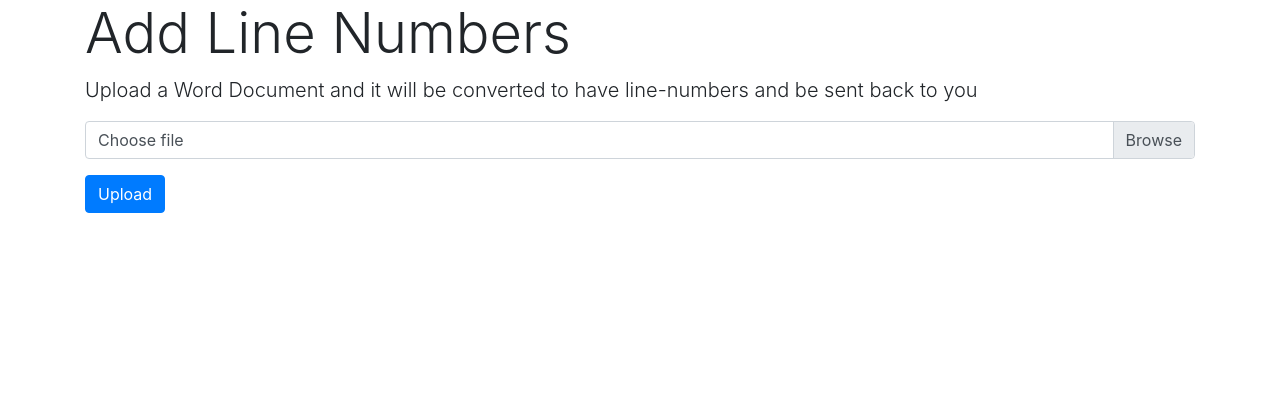
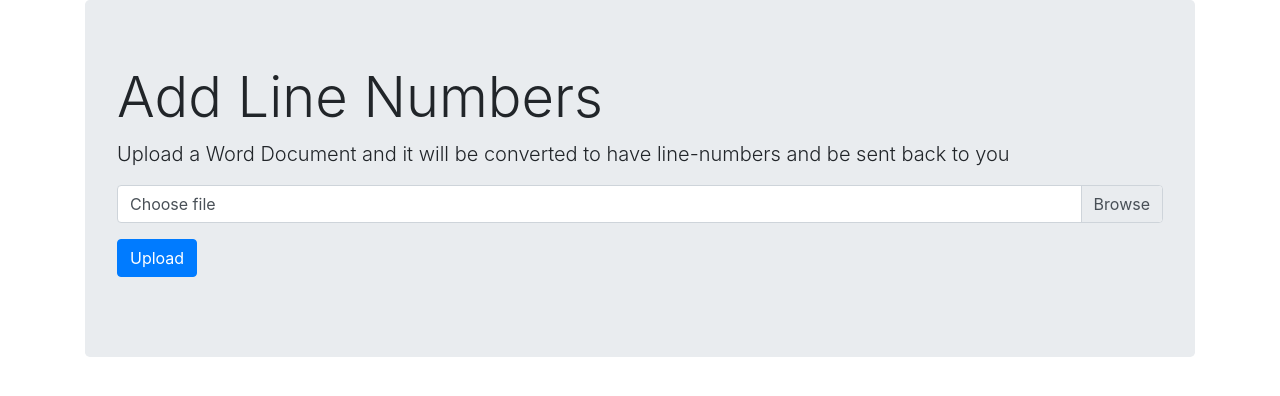
Before and after one commit to jduckles/addlinenums, a Flask app: page /upload in a window 1280 px wide. Shown: the top 396 px of the page. Run offline with Flask 2, Linux system fonts and the light colour scheme; some libraries are stand-ins or nearby versions.

Commit message:
Update upload_form.html

```diff
--- a/app/templates/upload_form.html
+++ b/app/templates/upload_form.html
@@ -3,7 +3,7 @@
   <head><link rel="stylesheet" href="https://stackpath.bootstrapcdn.com/bootstrap/4.5.0/css/bootstrap.min.css"></head>
   <title>{{ title }}</title>
   <div class="container">
-  <div class="jumpotron">
+  <div class="jumbotron">
   <h1 class="display-4">{{ title }}</h1>
   <p class="lead">{{ help_text }}</p>
   <form method=post enctype=multipart/form-data>
```
